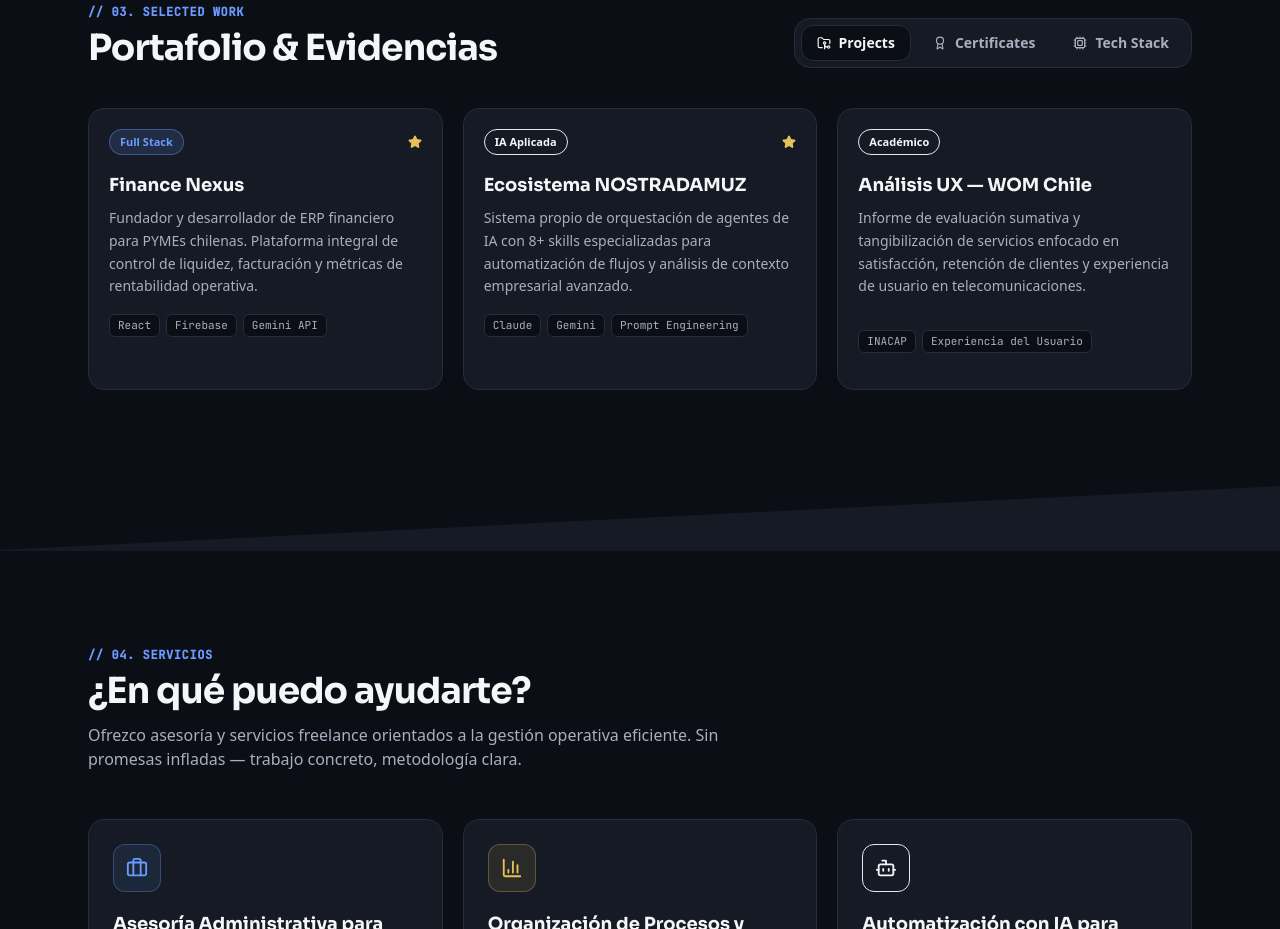
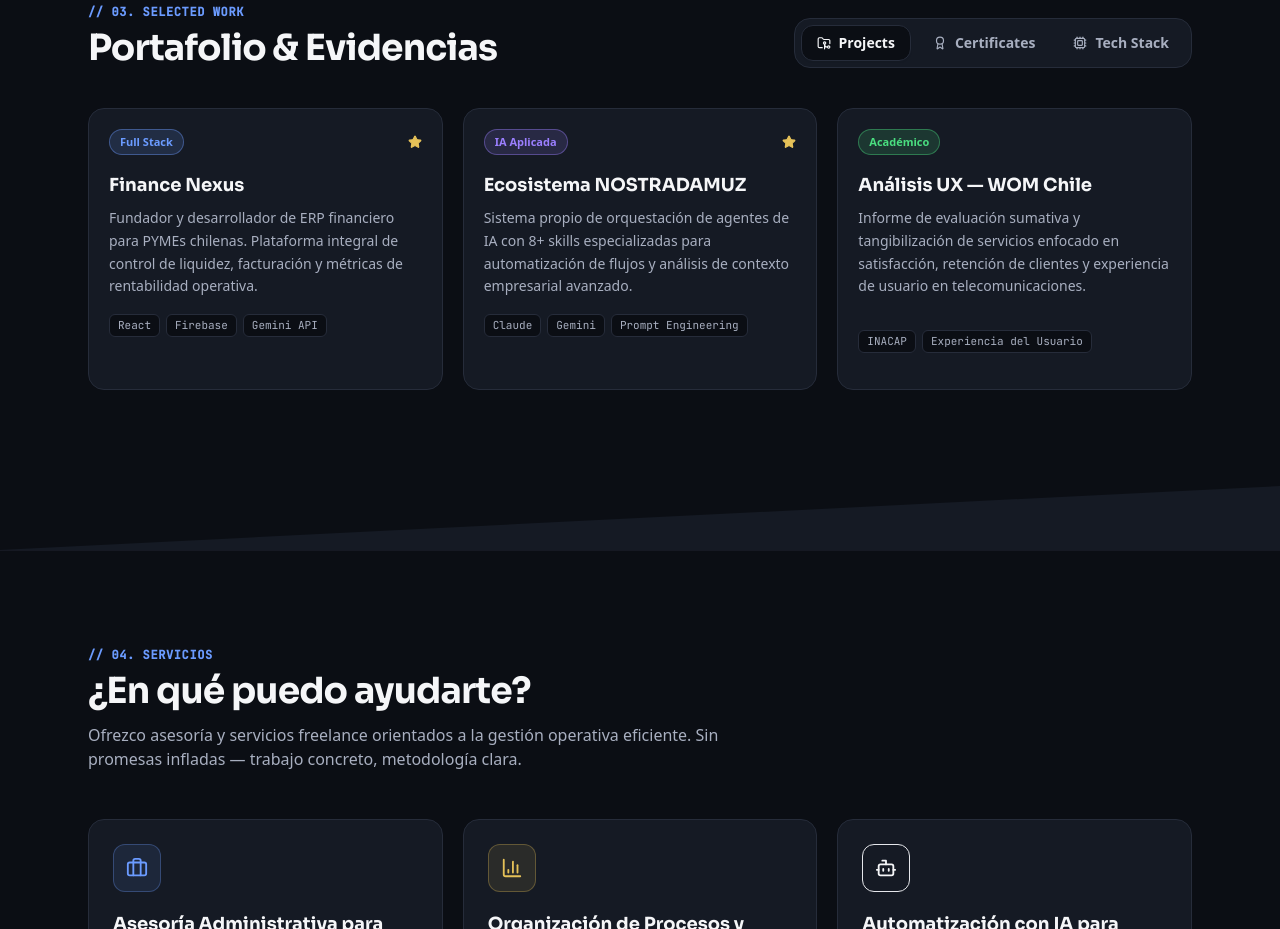
Before and after one commit to nexuslabsaihq-svg/personal-platform-ISAAC, a React (Vite) app: page / in a window 1280 px wide. Shown: the part 1880-2809 px from the top of the page. Built offline with nearby package versions, Linux system fonts and the light colour scheme.

Commit message:
fix: reemplazar purple-brand/emerald-brand por violet-custom/green-custom (tailwind fix)

```diff
--- a/src/components/Portfolio.jsx
+++ b/src/components/Portfolio.jsx
@@ -26,7 +26,7 @@ const PROJECTS = [
   {
     title: 'Ecosistema NOSTRADAMUZ',
     badge: 'IA Aplicada',
-    badgeColor: 'bg-purple-brand/15 text-purple-brand border-purple-brand/40',
+    badgeColor: 'bg-violet-custom/15 text-violet-custom border-violet-custom/40',
     description: 'Sistema propio de orquestación de agentes de IA con 8+ skills especializadas para automatización de flujos y análisis de contexto empresarial avanzado.',
     tags: ['Claude', 'Gemini', 'Prompt Engineering'],
     link: 'https://github.com/nexuslabsaihq-svg/personal-platform-ISAAC',
@@ -36,7 +36,7 @@ const PROJECTS = [
   {
     title: 'Análisis UX — WOM Chile',
     badge: 'Académico',
-    badgeColor: 'bg-emerald-brand/15 text-emerald-brand border-emerald-brand/40',
+    badgeColor: 'bg-green-custom/15 text-green-custom border-green-custom/40',
     description: 'Informe de evaluación sumativa y tangibilización de servicios enfocado en satisfacción, retención de clientes y experiencia de usuario en telecomunicaciones.',
     tags: ['INACAP', 'Experiencia del Usuario'],
     link: '#',
```
